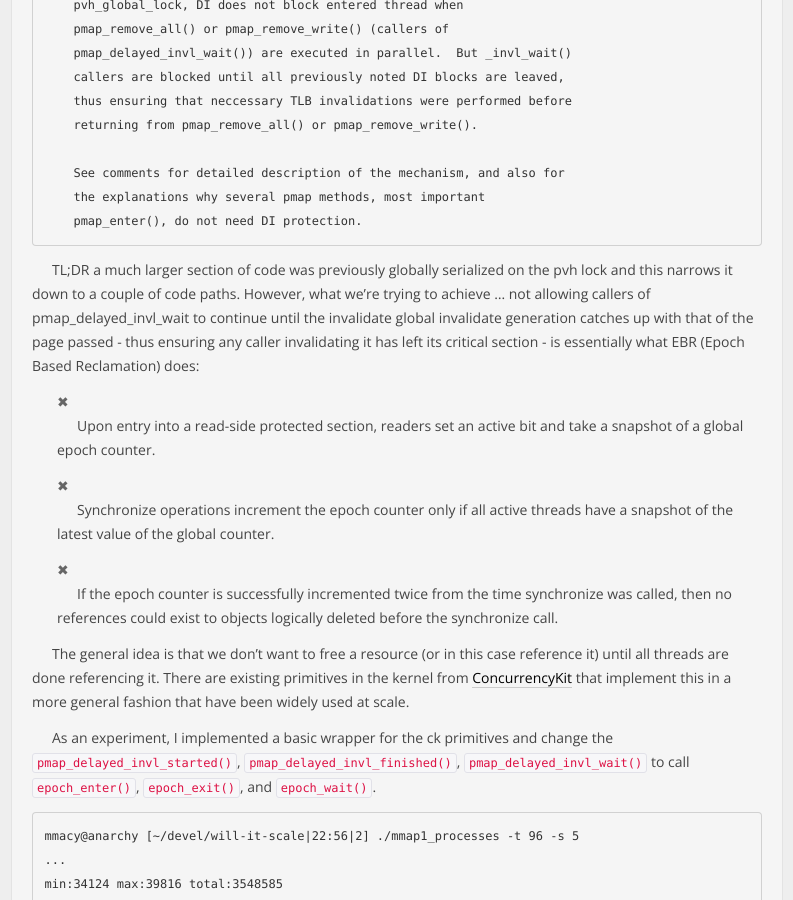
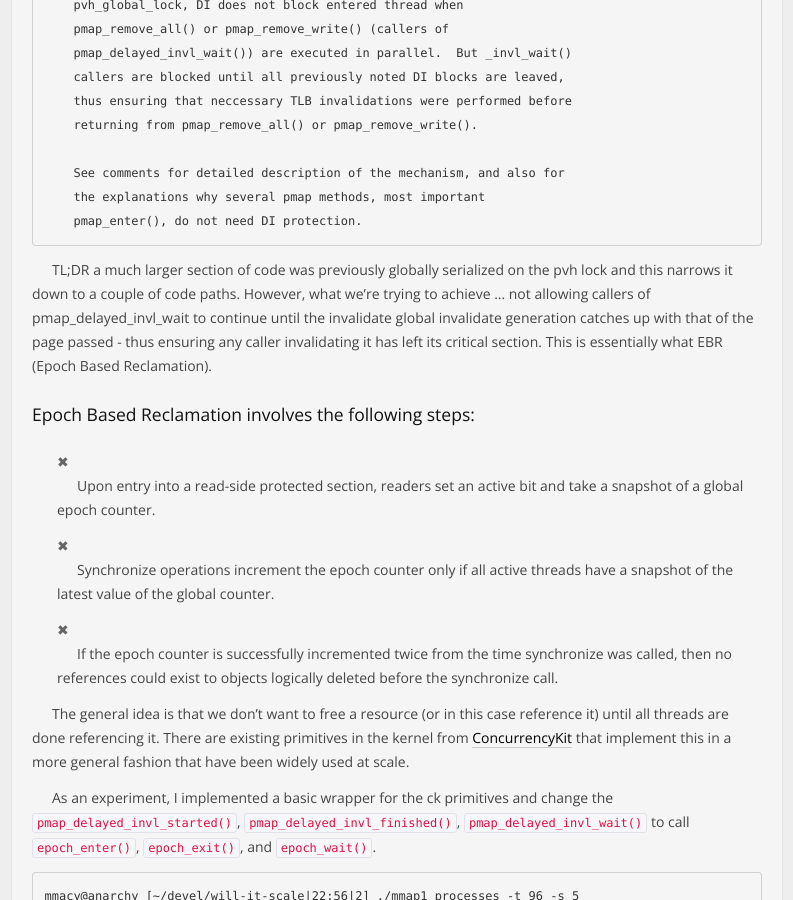
Before and after one commit to ScaleBSD/scalebsd.github.io, a Jekyll site: the page built from _posts/2018-05-03-Why-is-munmap-single-threaded-and-what-can-we-do-about-it.md, in a window 1280 px wide and 900 px high, scrolled down 4391 px. Shown: the whole window, without its empty margins (44-837 px from the left). Built offline with Jekyll 4.4.1, drawn with Linux system fonts in a browser that asks for light colours; our own code applies the rules of GitHub Pages for plain Markdown files.

Commit message:
Update 2018-05-03-Why-is-munmap-single-threaded-and-what-can-we-do-about-it.md

```diff
--- a/_posts/2018-05-03-Why-is-munmap-single-threaded-and-what-can-we-do-about-it.md
+++ b/_posts/2018-05-03-Why-is-munmap-single-threaded-and-what-can-we-do-about-it.md
@@ -191,8 +191,9 @@ TL;DR a much larger section of code was previously globally serialized on the
 pvh lock and this narrows it down to a couple of code paths. However, what we're trying to achieve ...
 not allowing callers of pmap_delayed_invl_wait to continue until the invalidate global invalidate
 generation catches up with that of the page passed - thus ensuring any caller invalidating it has
-left its critical section - is essentially what EBR (Epoch Based Reclamation) does:
+left its critical section. This is essentially what EBR (Epoch Based Reclamation).
 
+### Epoch Based Reclamation involves the following steps:
  * Upon entry into a read-side protected section, readers set an
      active bit and take a snapshot of a global epoch counter.
 
```
